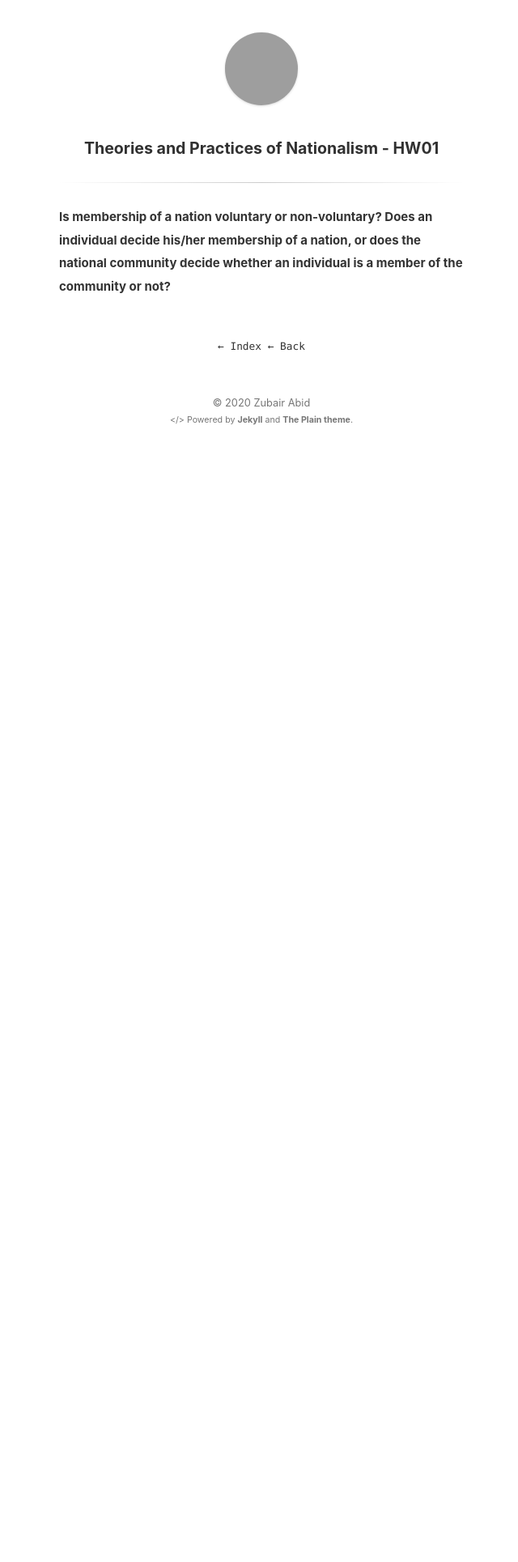
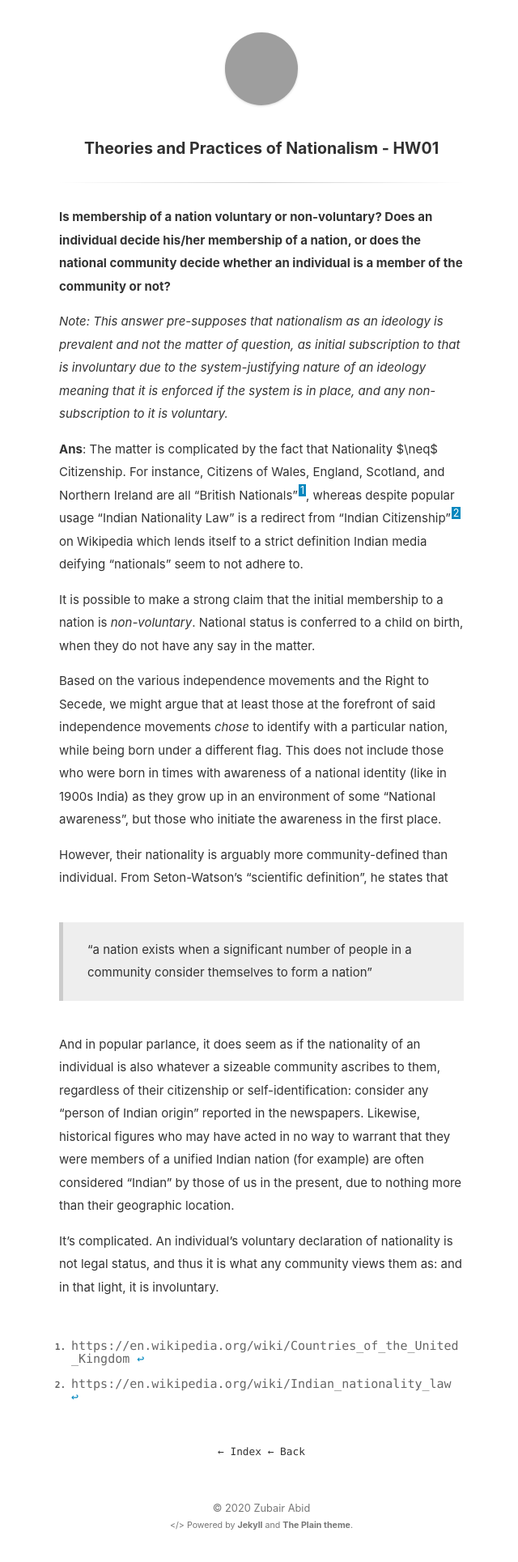
Before and after one commit to zubairabid/Semester7, a Jekyll site: the page built from subjects/nationalism/hws/1.md, in a window 1280 px wide. Shown: the whole page at 81% size, without its empty margins (317-957 px from the left). Built offline with Jekyll 4.4.1, drawn with Linux system fonts in a browser that asks for light colours; before the commit the page ends 900 px from its top, so only the background shows below that; grey boxes are pictures that could not be loaded.

Commit message:
Nationalism Material

```diff
--- a/subjects/nationalism/hws/1.md
+++ b/subjects/nationalism/hws/1.md
@@ -1,9 +1,54 @@
 ---
 title: Theories and Practices of Nationalism - HW01
-author: Zubair Abid
+author: Zubair Abid, 20171076
 layout: page
 ---
 
-**Is membership of a nation voluntary or non-voluntary? Does an individual decide
-his/her membership of a nation, or does the national community decide whether
-an individual is a member of the community or not?**
+**Is membership of a nation voluntary or non-voluntary? Does an individual
+decide his/her membership of a nation, or does the national community decide
+whether an individual is a member of the community or not?**
+
+*Note: This answer pre-supposes that nationalism as an ideology is prevalent
+and not the matter of question, as initial subscription to that is involuntary
+due to the system-justifying nature of an ideology meaning that it is enforced
+if the system is in place, and any non-subscription to it is voluntary.*
+
+**Ans**: The matter is complicated by the fact that Nationality $\neq$
+Citizenship. For instance, Citizens of Wales, England, Scotland, and Northern
+Ireland are all "British Nationals"[^1], whereas despite popular usage "Indian
+Nationality Law" is a redirect from "Indian Citizenship"[^2] on Wikipedia which
+lends itself to a strict definition Indian media deifying "nationals" seem to
+not adhere to.
+
+It is possible to make a strong claim that the initial membership to a
+nation is *non-voluntary*. National status is conferred to a child on birth,
+when they do not have any say in the matter.
+
+Based on the various independence movements and the Right to Secede, we might
+argue that at least those at the forefront of said independence movements
+*chose* to identify with a particular nation, while being born under a
+different flag. This does not include those who were born in times with
+awareness of a national identity (like in 1900s India) as they grow up in an
+environment of some "National awareness", but those who initiate the awareness
+in the first place.
+
+However, their nationality is arguably more community-defined than individual.
+From Seton-Watson's "scientific definition", he states that
+
+> "a nation exists when a significant number of people in a community consider
+> themselves to form a nation"
+
+And in popular parlance, it does seem as if the nationality of an individual is
+also whatever a sizeable community ascribes to them, regardless of their
+citizenship or self-identification: consider any "person of Indian origin"
+reported in the newspapers. Likewise, historical figures who may have acted in
+no way to warrant that they were members of a unified Indian nation (for
+example) are often considered "Indian" by those of us in the present, due to
+nothing more than their geographic location.
+
+It's complicated. An individual's voluntary declaration of nationality is not
+legal status, and thus it is what any community views them as: and in that
+light, it is involuntary.
+
+[^1]: https://en.wikipedia.org/wiki/Countries_of_the_United_Kingdom
+[^2]: https://en.wikipedia.org/wiki/Indian_nationality_law
```
Also changed, not shown: subjects/nationalism/index.md (+36 -0 lines), 9 other files.
